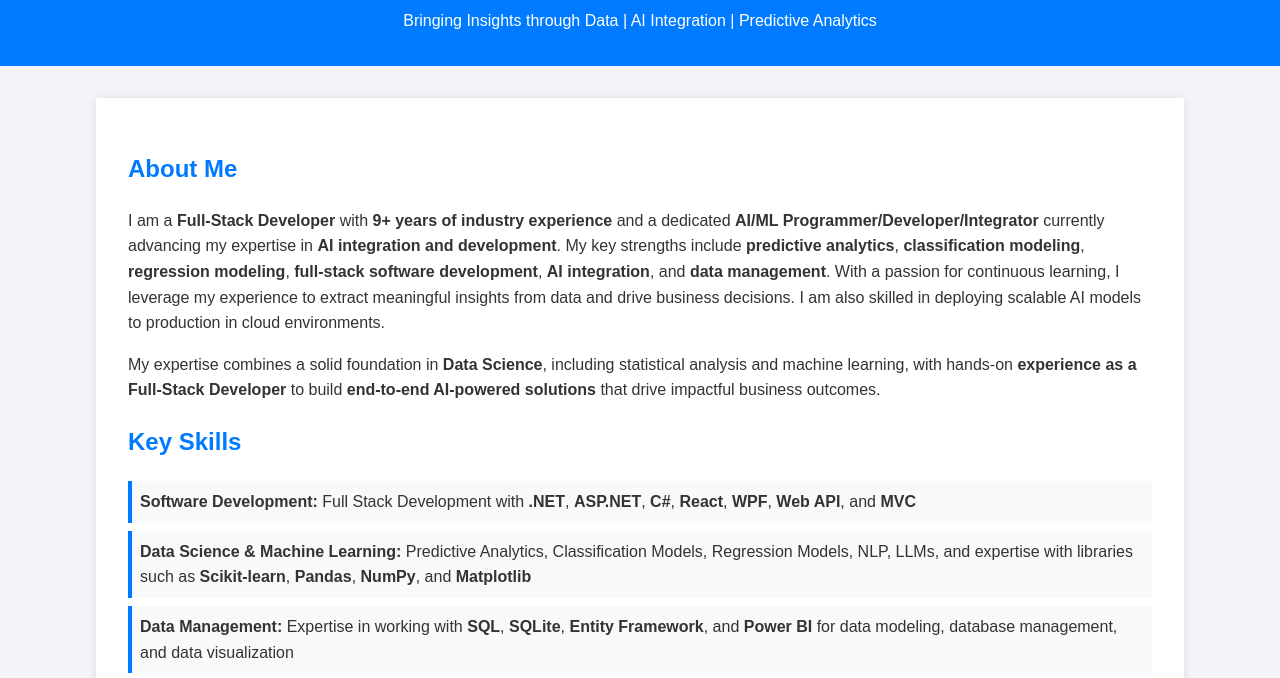
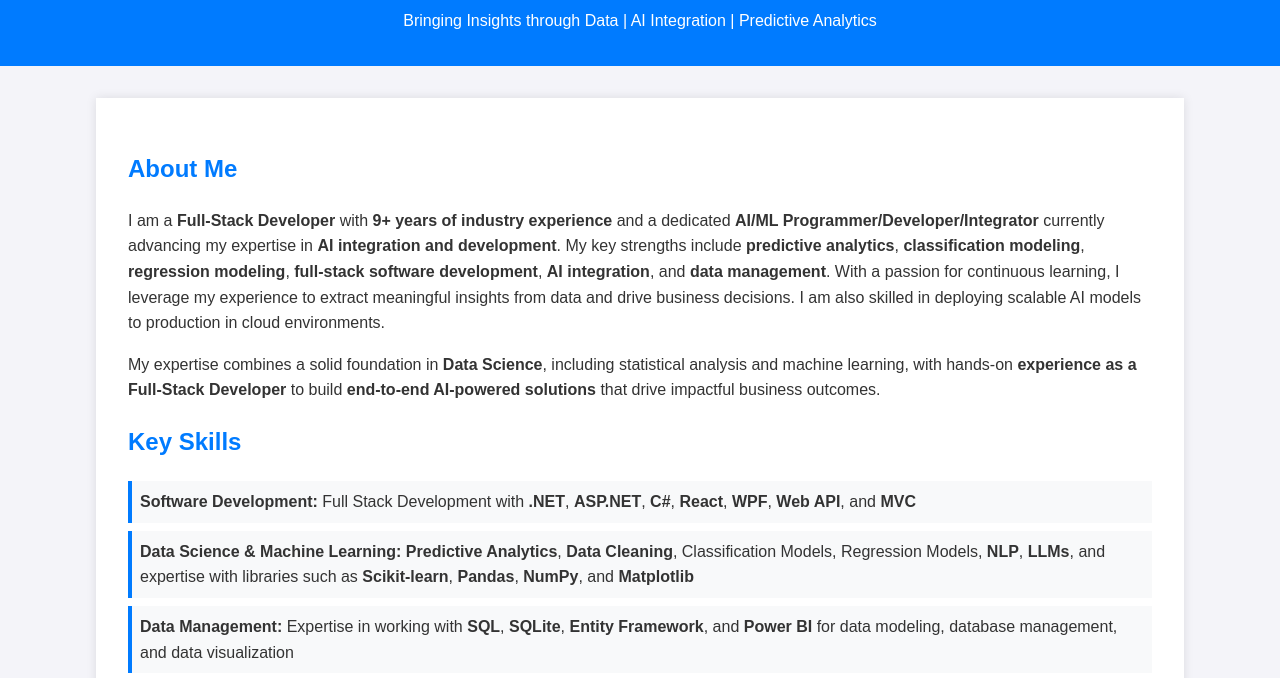
Before and after one commit to padronfrancis1/portfolio, a plain HTML site: page index.html in a window 1280 px wide. Shown: the part 102-780 px from the top of the page. Drawn offline with Linux system fonts and the light colour scheme.

Commit message:
edited some words

```diff
--- a/index.html
+++ b/index.html
@@ -106,7 +106,7 @@
             <ul>
 
                 <li><strong>Software Development:</strong> Full Stack Development with <b>.NET</b>, <b>ASP.NET</b>, <b>C#</b>, <b>React</b>, <b>WPF</b>, <b>Web API</b>, and <b>MVC</b></li>
-                <li><strong>Data Science & Machine Learning:</strong> Predictive Analytics, Classification Models, Regression Models, NLP, LLMs, and expertise with libraries such as <b>Scikit-learn</b>, <b>Pandas</b>, <b>NumPy</b>, and <b>Matplotlib</b></li>
+                <li><strong>Data Science & Machine Learning:</strong> <b>Predictive Analytics</b>, <b>Data Cleaning</b>, Classification Models</b>, Regression Models, <b>NLP</b>, <b>LLMs</b>, and expertise with libraries such as <b>Scikit-learn</b>, <b>Pandas</b>, <b>NumPy</b>, and <b>Matplotlib</b></li>
                 <li><strong>Data Management:</strong> Expertise in working with <b>SQL</b>, <b>SQLite</b>, <b>Entity Framework</b>, and <b>Power BI</b> for data modeling, database management, and data visualization</li>
                 <li><strong>AI Development & Integration:</strong> Hands-on experience with <b>PyTorch</b>, <b>TensorFlow</b>, <b>Keras</b>, and <b>Hugging Face Transformers</b> for developing and integrating AI models, including <b>Retrieval-Augmented Generation (RAG)</b> and <b>Large Language Models (LLMs)</b></li>
                 <li><strong>Programming:</strong> Proficient in <b>Python</b> (Data Science & AI Libraries), <b>R</b>, and experience with version control systems like <b>Git</b></li>
```
